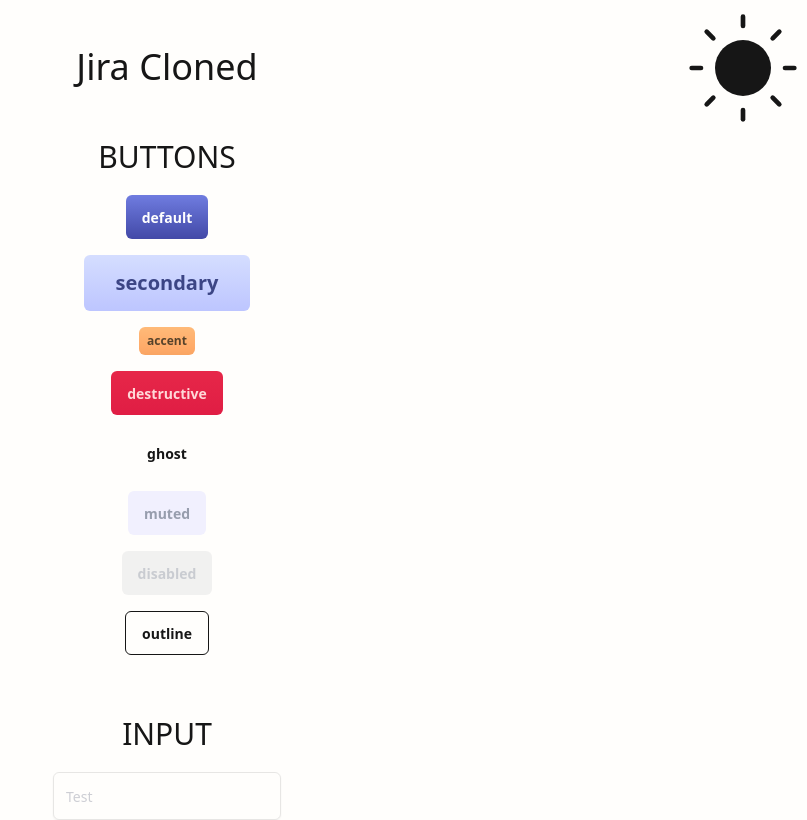
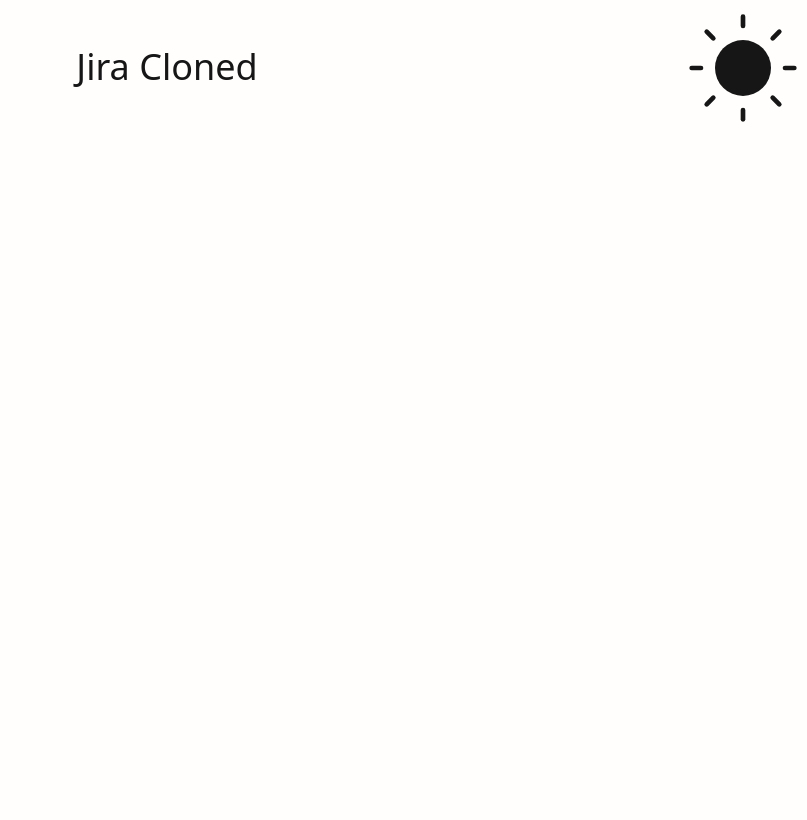
Before and after one commit to PaulHaze/jira-clone, a Next.js app: page / in a window 1280 px wide. Shown: the whole page, without its empty margins (473-1280 px from the left). Built offline with nearby package versions, Linux system fonts and the light colour scheme.

Commit message:
add basic signb-in + signb-up pages

```diff
--- /dev/null
+++ b/src/app/(auth)/layout.tsx
@@ -0,0 +1,7 @@
+type AuthLayoutProps = {
+  children: React.ReactNode;
+};
+
+export default function AuthLayout({ children }: AuthLayoutProps) {
+  return <div>{children}</div>;
+}
--- /dev/null
+++ b/src/app/(auth)/sign-in/page.tsx
@@ -0,0 +1,7 @@
+export default function SignInPage() {
+  return (
+    <div>
+      <p>SignInPage Placeholder</p>
+    </div>
+  );
+}
--- /dev/null
+++ b/src/app/(auth)/sign-up/page.tsx
@@ -0,0 +1,7 @@
+export default function SignUpPage() {
+  return (
+    <div>
+      <p>SignUpPage Placeholder</p>
+    </div>
+  );
+}
--- a/src/app/page.tsx
+++ b/src/app/page.tsx
@@ -1,28 +1,7 @@
-import { Button, Input } from '@/components/ui';
-
 export default function Home() {
   return (
     <div className="flex flex-col items-center pt-10">
       <h1 className="mb-10">Jira Cloned</h1>
-      <div className="flex flex-col items-center gap-y-4">
-        <h2>BUTTONS</h2>
-        <Button>default</Button>
-        <Button size="lg" variant="secondary" className="">
-          secondary
-        </Button>
-        <Button size="xs" variant="accent">
-          accent
-        </Button>
-        <Button variant="destructive">destructive</Button>
-        <Button variant="ghost">ghost</Button>
-        <Button variant="muted">muted</Button>
-        <Button disabled variant="disabled">
-          disabled
-        </Button>
-        <Button variant="outline">outline</Button>
-        <h2 className="mt-10">INPUT</h2>
-        <Input placeholder="Test" />
-      </div>
     </div>
   );
 }
```
